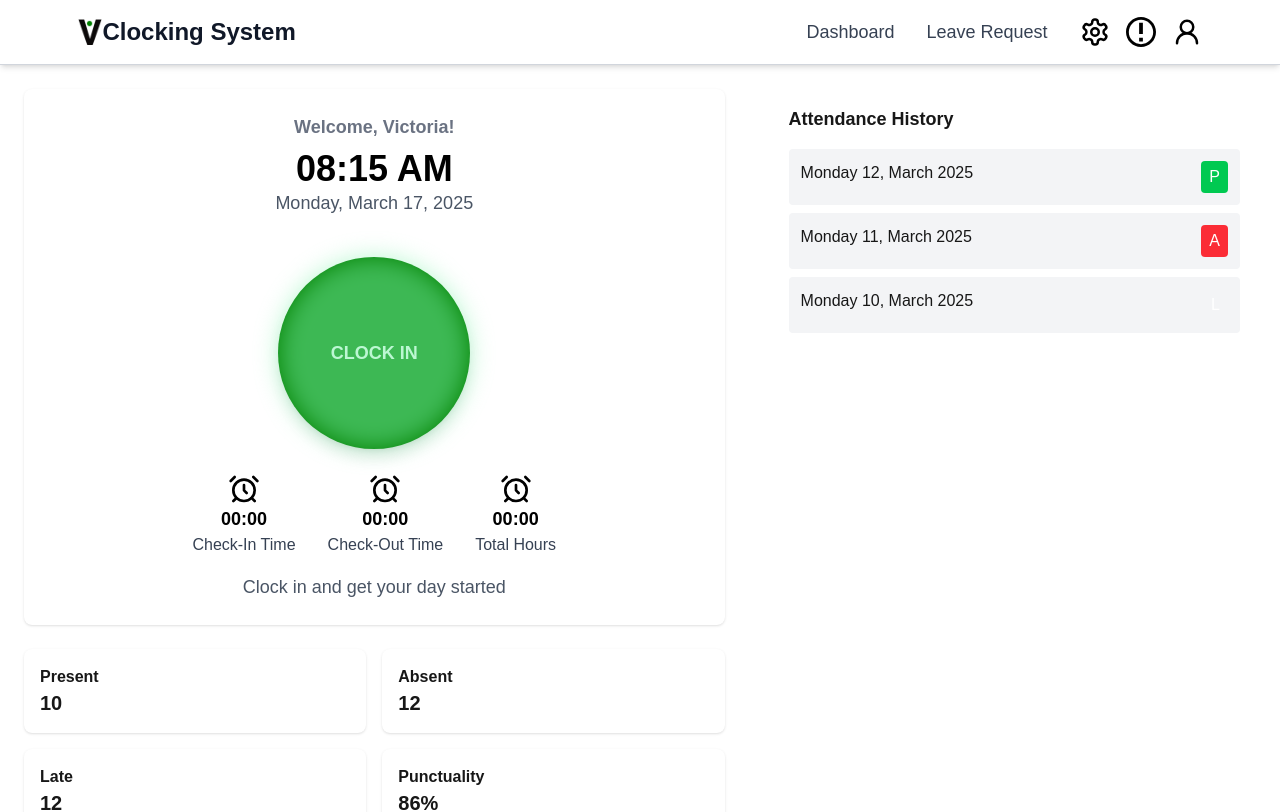
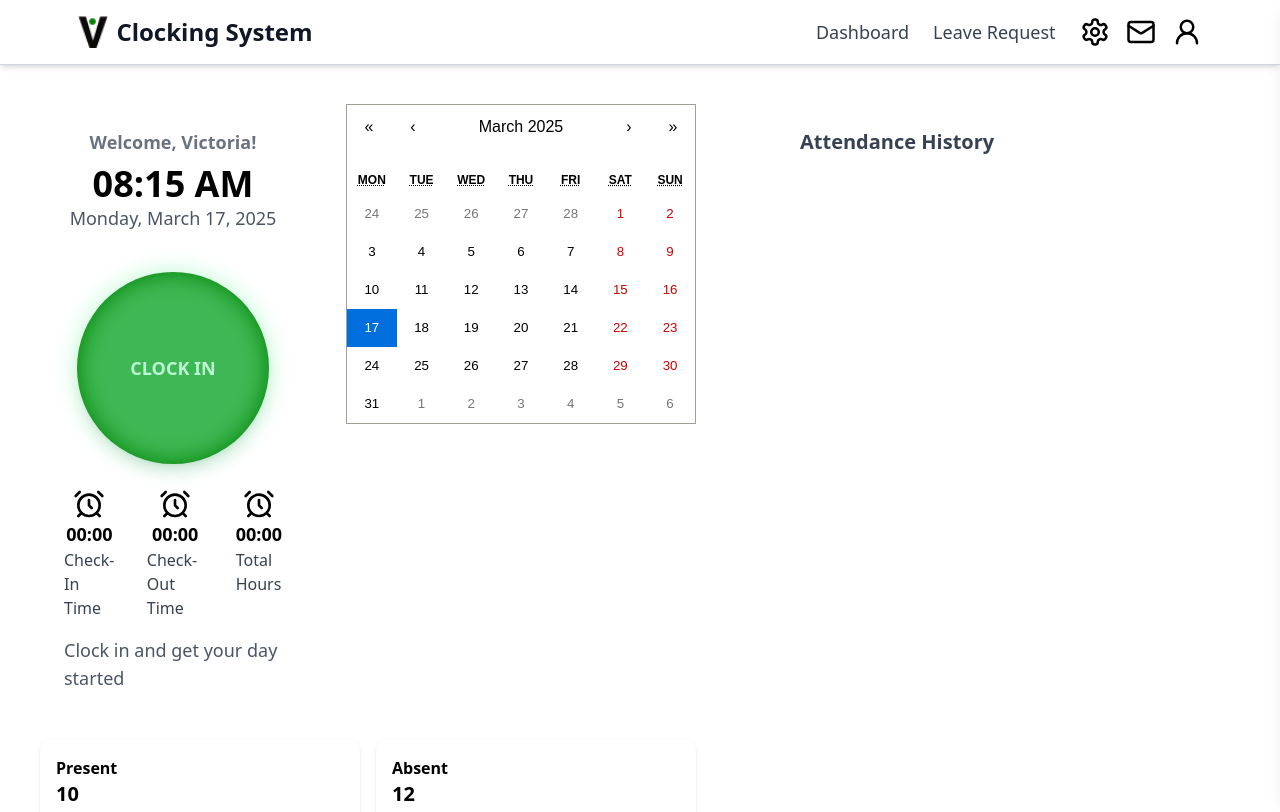
Before and after one commit to erasmuseobeth/employee-clocking-system, a Next.js app: page /dashboard/employee in a window 1280 px wide. Shown: the top 812 px of the page. Built offline with nearby package versions, Linux system fonts and the light colour scheme.

Commit message:
saved local changes before pulling

```diff
--- a/app/(auth)/login/page.tsx
+++ b/app/(auth)/login/page.tsx
@@ -2,6 +2,7 @@
 
 import { useState } from "react";
 import { useRouter } from "next/navigation";
+import Navbar from "@/app/components/Navbar";
 
 export default function Login() {
   const [email, setEmail] = useState("");
@@ -44,6 +45,7 @@ export default function Login() {
 
   return (
     <main className="min-h-screen flex items-center justify-center bg-gray-100">
+        <Navbar />
 
       <div className="w-full max-w-md bg-white p-8 rounded-lg shadow-md">
         <h2 className="text-2xl font-bold text-center text-gray-900">Login</h2>
--- a/app/components/ClockInOut.tsx
+++ b/app/components/ClockInOut.tsx
@@ -9,12 +9,33 @@ export default function ClockInOut() {
   const [totalHours, setTotalHours] = useState<string>("00:00");
 
   useEffect(() => {
+    const storedAttendance = JSON.parse(localStorage.getItem("attendance") || "{}");
+    const today = new Date().toDateString();
+
+    if (storedAttendance[today]) {
+      const { clockIn, clockOut } = storedAttendance[today];
+      setCheckInTime(clockIn ? new Date(clockIn) : null);
+      setCheckOutTime(clockOut ? new Date(clockOut) : null);
+      setIsCheckedIn(clockIn && !clockOut);
+    }
+  }, []);
+
+  useEffect(() => {
+    if (checkInTime && checkOutTime) {
+      const duration = (checkOutTime.getTime() - checkInTime.getTime()) / (1000 * 60);
+      const hours = Math.floor(duration / 60);
+      const minutes = Math.floor(duration % 60);
+      setTotalHours(`${hours.toString().padStart(2, "0")}:${minutes.toString().padStart(2, "0")}`);
+    }
+  }, [checkInTime, checkOutTime]);
+
+  useEffect(() => {
     let interval: NodeJS.Timeout | null = null;
 
     if (isCheckedIn && checkInTime) {
       interval = setInterval(() => {
         const now = new Date();
-        const duration = (now.getTime() - checkInTime.getTime()) / (1000 * 60); // Convert ms to minutes
+        const duration = (now.getTime() - checkInTime.getTime()) / (1000 * 60);
         const hours = Math.floor(duration / 60);
         const minutes = Math.floor(duration % 60);
         setTotalHours(`${hours.toString().padStart(2, "0")}:${minutes.toString().padStart(2, "0")}`);
@@ -29,16 +50,20 @@ export default function ClockInOut() {
   }, [isCheckedIn, checkInTime]);
 
   const handleClockInOut = () => {
+    const now = new Date();
+    const today = now.toDateString();
+    const storedAttendance = JSON.parse(localStorage.getItem("attendance") || "{}");
+
     if (!isCheckedIn) {
-      // Clocking in
-      const now = new Date();
+      storedAttendance[today] = { clockIn: now, clockOut: null };
       setCheckInTime(now);
       setCheckOutTime(null);
     } else {
-      // Clocking out
-      const now = new Date();
+      storedAttendance[today].clockOut = now;
       setCheckOutTime(now);
     }
+
+    localStorage.setItem("attendance", JSON.stringify(storedAttendance));
     setIsCheckedIn(!isCheckedIn);
   };
 
@@ -55,7 +80,6 @@ export default function ClockInOut() {
       </button>
 
       <div className="flex gap-8 mt-6">
-        {/* Check-In Time */}
         <div className="flex flex-col items-center">
           <LuAlarmClock className="text-black text-[32px]" />
           <p className="text-lg font-bold text-black">
@@ -64,7 +88,6 @@ export default function ClockInOut() {
           <p className="text-md text-gray-700">Check-In Time</p>
         </div>
 
-        {/* Check-Out Time */}
         <div className="flex flex-col items-center">
           <LuAlarmClock className="text-black text-[32px]" />
           <p className="text-lg font-bold text-black">
@@ -73,7 +96,6 @@ export default function ClockInOut() {
           <p className="text-md text-gray-700">Check-Out Time</p>
         </div>
 
-        {/* Total Hours */}
         <div className="flex flex-col items-center">
           <LuAlarmClock className="text-black text-[32px]" />
           <p className="text-lg font-bold text-black">{totalHours}</p>
--- a/app/dashboard/admin/layout.tsx
+++ b/app/dashboard/admin/layout.tsx
@@ -0,0 +1,57 @@
+import Image from "next/image";
+import Link from "next/link";
+import { ImNotification } from "react-icons/im";
+import { LuSettings, LuUserRound } from "react-icons/lu";
+
+export default function DashboardLayout({
+  children,
+  attendance,
+  stats,
+  clocking,
+}: {
+  children: React.ReactNode;
+  attendance: React.ReactNode;
+  stats: React.ReactNode;
+  clocking: React.ReactNode;
+}) {
+  return (
+    <div className="h-screen">
+      <nav className="w-full bg-white shadow-md p-4 border-b border-gray-300">
+        <div className="max-w-[90%] mx-auto flex justify-between items-center">
+          <Link href="/">
+            <div className="flex items-center">
+              <Image src="/Logo-victoria.png" alt="Logo" width={24} height={24} />
+              <h1 className="text-2xl font-bold text-gray-900">Clocking System</h1>
+            </div>
+          </Link>
+
+          <div className="text-lg flex items-center gap-x-4 font-medium">
+            <Link href="/" className="text-gray-700 hover:text-primary mr-4">Dashboard</Link>
+            <Link href="#" className="text-gray-700 hover:text-primary mr-4">Leave Request</Link>
+            <div className="text-black text-3xl flex gap-4">
+            <LuSettings />
+            <ImNotification />
+            <LuUserRound />
+            </div>
+          </div>
+        </div>
+      </nav>
+
+      <div className="flex h-full">
+        {/* Left Section */}
+        <div className="w-3/5 p-6 bg-gray-100">
+          {clocking}
+          {stats}
+        </div>
+
+        {/* Right Section - Attendance History */}
+        <div className="w-2/5 p-6 bg-white border-l">
+          {attendance}
+        </div>
+      </div>
+
+      {/* Render the page content */}
+      <main>{children}</main>
+    </div>
+  );
+}
--- a/app/dashboard/employee/@attendance/page.tsx
+++ b/app/dashboard/employee/@attendance/page.tsx
@@ -1,22 +1,59 @@
-const attendanceData = [
-  { date: "Monday 12, March 2025", status: "P", color: "green" },
-  { date: "Monday 11, March 2025", status: "A", color: "red" },
-  { date: "Monday 10, March 2025", status: "L", color: "yellow" },
-];
+"use client";
+
+import { useEffect, useState } from "react";
+
+type AttendanceRecord = {
+  clockIn: string | null;
+  clockOut: string | null;
+};
 
 export default function AttendanceHistory() {
+  const [attendance, setAttendance] = useState<Record<string, AttendanceRecord>>({});
+
+  useEffect(() => {
+    const storedAttendance = JSON.parse(localStorage.getItem("attendance") || "{}");
+    setAttendance(storedAttendance);
+  }, []);
+
+  // Function to determine attendance status & color
+  const getAttendanceStatus = (record: AttendanceRecord) => {
+    if (record.clockIn && record.clockOut) {
+      return { status: "P", color: "green" }; // Present
+    } else if (record.clockIn && !record.clockOut) {
+      return { status: "L", color: "yellow" }; // Late
+    } else {
+      return { status: "A", color: "red" }; // Absent
+    }
+  };
+
   return (
-    <div>
-      <h2 className="text-lg font-bold mb-4">Attendance History</h2>
-      <div className="space-y-2">
-        {attendanceData.map((entry, index) => (
-          <div key={index} className="flex justify-between bg-gray-100 p-3 rounded">
-            <span>{entry.date}</span>
-            <span className={`px-2 py-1 text-white rounded bg-${entry.color}-500`}>
-              {entry.status}
-            </span>
-          </div>
-        ))}
+    <div className="max-w-3xl mx-auto p-6">
+      <h2 className="text-xl font-bold text-gray-700 mb-4">Attendance History</h2>
+      <div className="space-y-4">
+        {Object.entries(attendance)
+          .sort(([dateA], [dateB]) => new Date(dateB).getTime() - new Date(dateA).getTime()) // Sort by recent date
+          .map(([date, record]) => {
+            const { status, color } = getAttendanceStatus(record);
+            return (
+              <div
+                key={date}
+                className="flex justify-between items-center p-4 rounded-lg shadow-md border border-gray-200 bg-white"
+              >
+                <div>
+                  <p className="text-lg font-semibold text-gray-800">{date}</p>
+                  <p className="text-sm text-gray-600">
+                    Clock-In: {record.clockIn ? new Date(record.clockIn).toLocaleTimeString() : "--:--"}
+                  </p>
+                  <p className="text-sm text-gray-600">
+                    Clock-Out: {record.clockOut ? new Date(record.clockOut).toLocaleTimeString() : "--:--"}
+                  </p>
+                </div>
+                <span className={`px-3 py-1 text-white rounded-lg font-medium bg-${color}-500`}>
+                  {status}
+                </span>
+              </div>
+            );
+          })}
       </div>
     </div>
   );
--- a/app/dashboard/employee/@clocking/page.tsx
+++ b/app/dashboard/employee/@clocking/page.tsx
@@ -1,9 +1,16 @@
 "use client";
 import ClockInOut from "@/app/components/ClockInOut";
 import { useState, useEffect } from "react";
+import Calendar from "react-calendar";
+import "react-calendar/dist/Calendar.css"; // Import default styles
+// import "./calendarStyles.css"; // Import custom styles
+
+type ValuePiece = Date | null;
+type Value = ValuePiece | [ValuePiece, ValuePiece];
 
 export default function ClockingSection() {
   const [time, setTime] = useState(new Date());
+  const [value, onChange] = useState<Value>(new Date());
 
   useEffect(() => {
     const timer = setInterval(() => setTime(new Date()), 1000);
@@ -19,12 +26,17 @@ export default function ClockingSection() {
   });
 
   return (
-    <div className="bg-white p-6 rounded-lg shadow flex flex-col items-center">
+    <div className="flex flex-col md:flex-row gap-10">
+      <div className="p-6 flex flex-col items-center">
         <h2 className="text-lg font-bold text-gray-500">Welcome, Victoria!</h2>
 
         {/* Time Display */}
         <p className="text-4xl font-semibold mt-2 text-black">
-        {time.toLocaleTimeString("en-US", { hour: "2-digit", minute: "2-digit", hour12: true })}
+          {time.toLocaleTimeString("en-US", {
+            hour: "2-digit",
+            minute: "2-digit",
+            hour12: true,
+          })}
         </p>
 
         {/* Date Display */}
@@ -33,5 +45,17 @@ export default function ClockingSection() {
         {/* Clock-In and Out Component */}
         <ClockInOut />
       </div>
+
+      {/* Calendar Component */}
+      <div className="hidden md:block">
+        <Calendar
+          onChange={onChange}
+          value={value}
+          tileClassName={({ date }) =>
+            date.toDateString() === new Date().toDateString() ? "highlight-date" : ""
+          }
+        />
+      </div>
+    </div>
   );
 }
--- a/app/dashboard/employee/@stats/page.tsx
+++ b/app/dashboard/employee/@stats/page.tsx
@@ -7,7 +7,7 @@ export default function StatsSection() {
         { label: "Late", value: 12 },
         { label: "Punctuality", value: "86%" },
       ].map((stat, index) => (
-        <div key={index} className="bg-white p-4 rounded-lg shadow">
+        <div key={index} className="bg-white p-4 rounded-lg shadow border-primary border-b-4">
           <h3 className="font-semibold">{stat.label}</h3>
           <p className="text-xl font-bold">{stat.value}</p>
         </div>
--- a/app/dashboard/employee/layout.tsx
+++ b/app/dashboard/employee/layout.tsx
@@ -1,7 +1,4 @@
-import Image from "next/image";
-import Link from "next/link";
-import { ImNotification } from "react-icons/im";
-import { LuSettings, LuUserRound } from "react-icons/lu";
+import EmployeeNavbar from "@/app/components/EmployeeNavbar";
 
 export default function DashboardLayout({
   children,
@@ -16,36 +13,19 @@ export default function DashboardLayout({
 }) {
   return (
     <div className="h-screen">
-      <nav className="w-full bg-white shadow-md p-4 border-b border-gray-300">
-        <div className="max-w-[90%] mx-auto flex justify-between items-center">
-          <Link href="/">
-            <div className="flex items-center">
-              <Image src="/Logo-victoria.png" alt="Logo" width={24} height={24} />
-              <h1 className="text-2xl font-bold text-gray-900">Clocking System</h1>
-            </div>
-          </Link>
+      {/* Navbar */}
+      <EmployeeNavbar />
 
-          <div className="text-lg flex items-center gap-x-4 font-medium">
-            <Link href="/" className="text-gray-700 hover:text-primary mr-4">Dashboard</Link>
-            <Link href="#" className="text-gray-700 hover:text-primary mr-4">Leave Request</Link>
-            <div className="text-black text-3xl flex gap-4">
-            <LuSettings />
-            <ImNotification />
-            <LuUserRound />
-            </div>
-          </div>
-        </div>
-      </nav>
-
-      <div className="flex">
+      {/* Add padding-top to push content below navbar */}
+      <div className="flex pt-16">
         {/* Left Section */}
-        <div className="w-3/5 p-6">
+        <div className="w-3/5 p-10 flex-1 gap-8">
           {clocking}
           {stats}
         </div>
 
         {/* Right Section - Attendance History */}
-        <div className="w-2/5 p-6 m-4 rounded-xl">
+        <div className="w-2/5 p-6 m-4 rounded-xl hidden md:block">
           {attendance}
         </div>
       </div>
--- a/app/globals.css
+++ b/app/globals.css
@@ -1,33 +1,7 @@
 @import "tailwindcss";
 @import url('https://fonts.googleapis.com/css2?family=Poppins:wght@300;400;500;600;700&display=swap');
-
-
-:root {
-  --background: #ffffff;
-  --foreground: #171717;
-}
-
-@theme inline {
-  --color-background: var(--background);
-  --color-foreground: var(--foreground);
-  --font-sans: 'Poppins', sans-serif;
-  --font-mono: var(--font-geist-mono);
-}
 
 @theme {
   --color-primary: #008000;
   --color-neural: #797979;
 }
-
-@media (prefers-color-scheme: dark) {
-  :root {
-    --background: #0a0a0a;
-    --foreground: #ededed;
-  }
-}
-
-body {
-  background: var(--background);
-  color: var(--foreground);
-  font-family: Arial, Helvetica, sans-serif;
-}
--- a/package.json
+++ b/package.json
@@ -16,6 +16,7 @@
     "next": "15.2.2",
     "postcss": "^8.5.3",
     "react": "^19.0.0",
+    "react-calendar": "^5.1.0",
     "react-dom": "^19.0.0",
     "react-icons": "^5.5.0",
     "swiper": "^11.2.6",
```
Also changed, not shown: 1 other file (tests, documents, lock files or other folders). Lines whose indentation alone changed are shown as unchanged.
